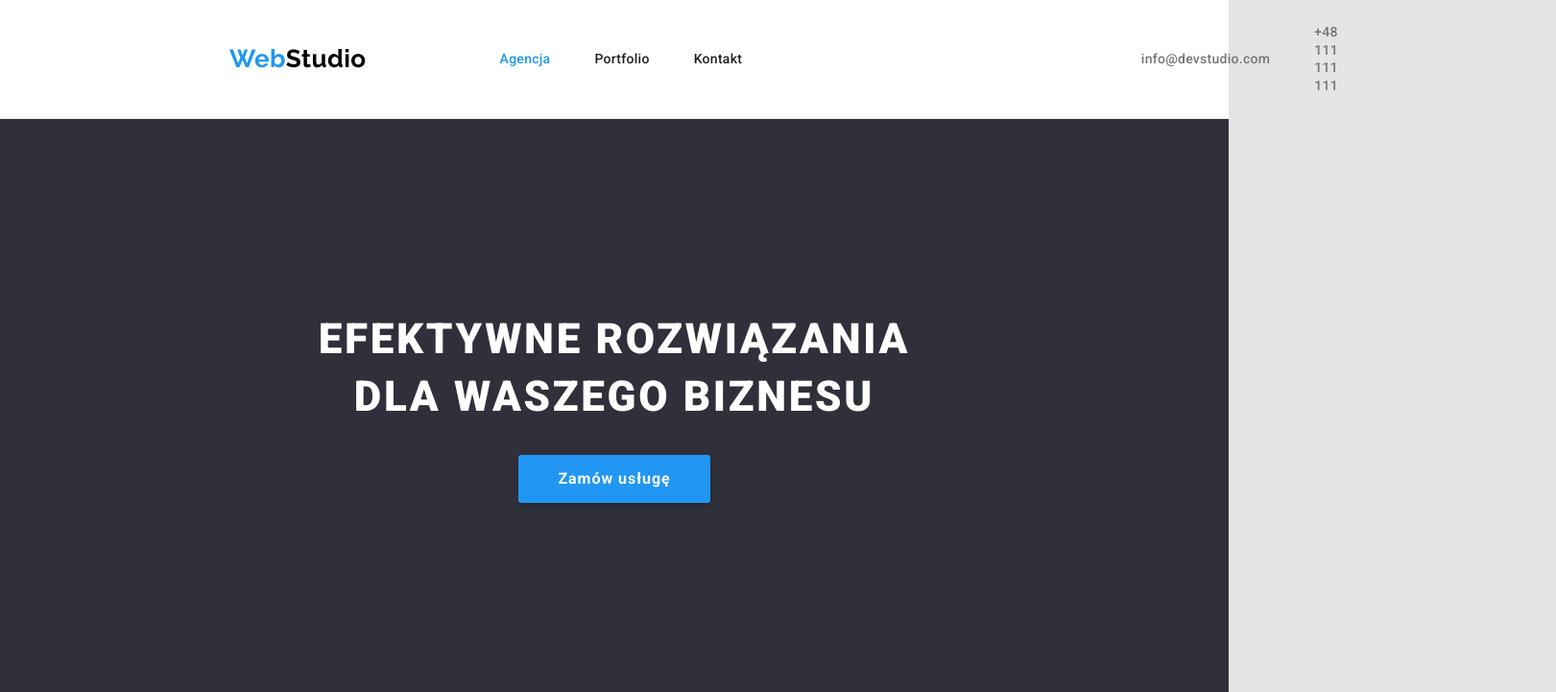
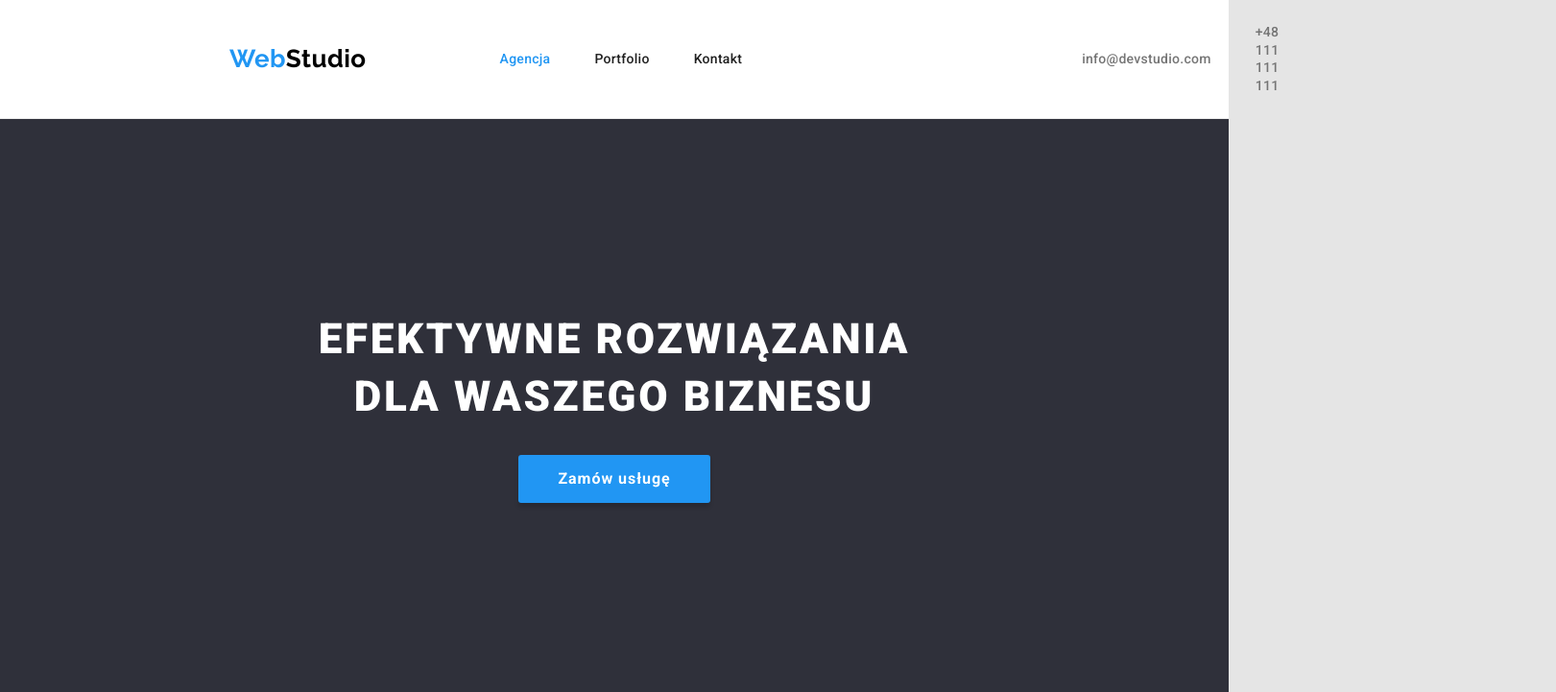
Before and after one commit to NeSondra/goit-markup-hw-03, a plain HTML site: page index.html in a window 1280 px wide. Shown: the top 721 px of the page at 96% size, 1621 px wide, since content can reach past the window. Drawn offline with Linux system fonts and the light colour scheme.

Commit message:
Update styles.css

```diff
--- a/css/styles.css
+++ b/css/styles.css
@@ -312,5 +312,5 @@ ul {
 }
 
 .contact-links {
-  padding-left: 30%;
+  padding-left: 25%;
 }
```
